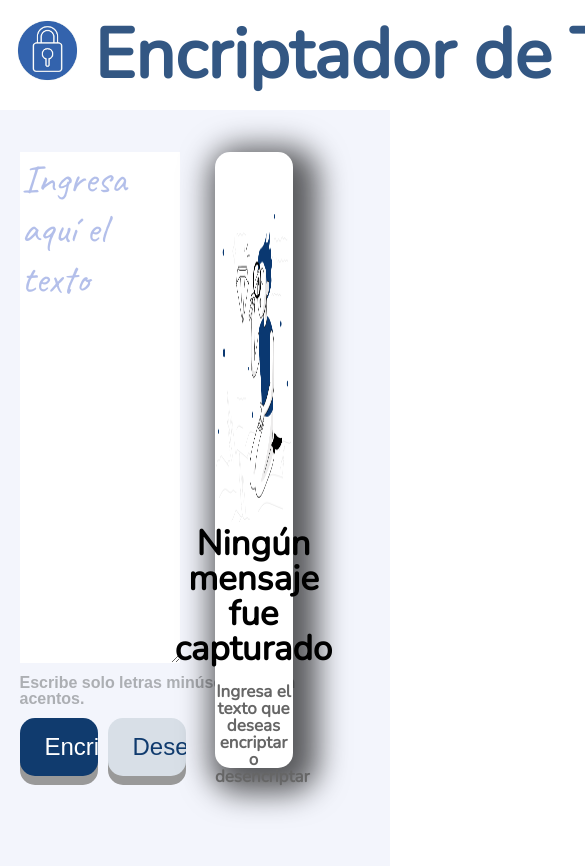
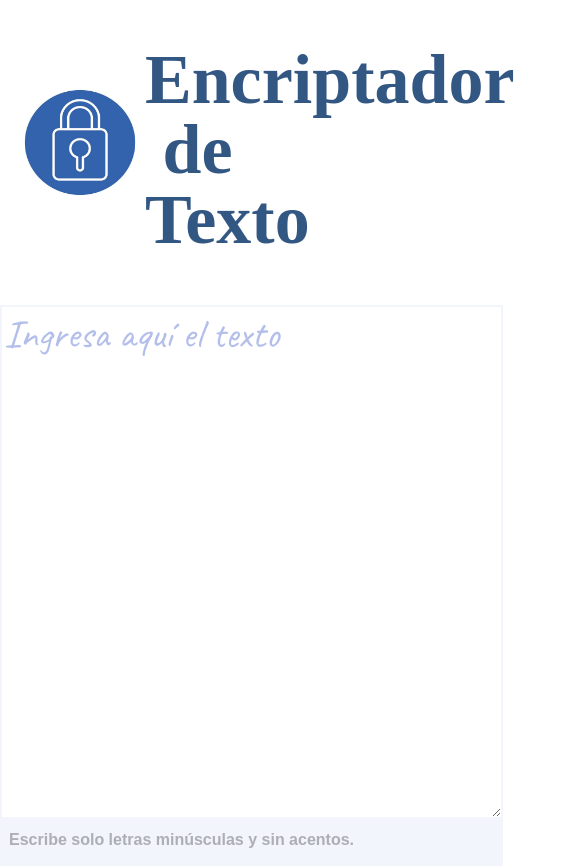
Before and after one commit to Balahart/encriptadordetexto-ABS, a plain HTML site: page index.html in a window 390 px wide. Shown: the top 866 px of the page, 585 px wide, since content can reach past the window. Drawn offline with nearby package versions, Linux system fonts and the light colour scheme; a web font is replaced by a local one.

Commit message:
Corrección de código html y aplicación de estilos incluyendo Responsive

```diff
--- a/css/style.css
+++ b/css/style.css
@@ -1,13 +1,3 @@
-body{
-    font-family: 'Nunito', sans-serif;
-    /*font-family: 'Caveat', cursive;
-    font-family: 'Dancing Script', cursive;
-    font-family: 'Montserrat', sans-serif;
-    font-family: 'News Cycle', sans-serif;
-    font-family: 'Nunito', sans-serif;
-    font-family: 'Roboto', sans-serif;
-    font-family: 'Roboto Condensed', sans-serif;*/
-}
 header{
     background-color: #ffffff;
     padding: 20px 20px;
@@ -82,7 +72,6 @@ header{
     top: 72%;
     gap: 10px;
 }
-
 .btn-encriptar{
     width: 25%;
     align-items: center;
@@ -135,19 +124,18 @@ header{
     box-shadow: 0 5px #666;
     transform: translateY(4px);
 }
-
-
 .salida-txt{
     display: flex;
     justify-content: center;
     position: absolute;
     width: 20%;
-    height: 73%;
+    height: 60%;
     left: 55%;
     top: 5%;
     background: rgb(255, 255, 255);
     box-shadow: 10px 10px 30px 15px rgba(0, 0, 0, 0.637);
     border-radius: 15px;
+
 }
 .mensaje-user{
     display: flex;
@@ -183,49 +171,80 @@ header{
     top: 10%;
 }
 
-.button-copy{
+
+
+
+@media (max-width: 57.5em){
+    header {
+        width: auto;
+        background-color: #ffffff;
+    }
+
+    main {
+        background: #f3f5fc;
+    }
+    .banner{
+        display:  inline;
+        position: a;
+        width: auto;
         display: flex;
         flex-direction: row;
-    align-items: flex-start;
+        margin: 0 auto;
+    }
+    .titulo-principal{
+        position: relative;
+        width: 30%;
+        height: 50%;
+        top: 10%;
+        text-align: center;
+        left: 30%;
+    }
+    .logo1{
         position: absolute;
-    width: 80%;
-    left: 29%;
-    top: 90%;
+        width: 40%;
+        height: 50%;
+        top: 25%;
     }
 
-.btn-copiar{
-    width: 50%;
+    .mensaje-in, .condiciones{
+        width: auto;
+        position: static;
+        padding: 2px;
+        border: 5px;
+   }
+   .main-container{
+        width: auto;
+        text-align: center;
+        position: absolute;
+        padding: 2px;
+        border: 5px;
+        background: #f3f5fc;
+   }
+   .buttons{
+    width: auto;
+    display: flex;
+    flex-direction: column;
     align-items: center;
-    padding: 15px 25px;
-    font-size: 24px;
-    cursor: pointer;
-    text-align: center;
-    text-decoration: none;
-    outline: none;
-    color: #fff;
-    background-color: rgb(16, 59, 110);
-    border: none;
-    border-radius: 15px;
-    box-shadow: 0 9px #999;
+    position: static;
+    margin: 0 0 20px 0;
    }
-.btn-copiar:hover{
-    background-color:  rgb(255, 255, 255);
-    color:  rgb(16, 59, 110);
-    font-size: 28px;
-}
-.btn-copiar:active{
-    background-color:  rgb(255, 255, 255);
-    color:  rgb(16, 59, 110);
-    box-shadow: 0 5px #666;
-    transform: translateY(4px);
-}
-@media screen and (max-width:480px){
-    .main-container {
-      flex-wrap: nowrap;
+   .btn-encriptar, .btn-desencriptar{
+    width: 80%;
+    margin: 6px;
    }
 
-    div {
-      flex-basis: 33%;
-      width: 100%;
+  .salida-txt, .mensaje-user, h1, p{
+    width: auto;
+    display: flex;
+    flex-direction: column;
+    align-items: center;
+    position: static;
+    padding: 10px 5px 15px 5px;
    }
+   .busqueda  {
+    top: 0;
+    display: none;
+    visibility: hidden;
    }
+
+}
--- a/index.html
+++ b/index.html
@@ -4,24 +4,25 @@
     <meta charset="UTF-8">
     <meta http-equiv="X-UA-Compatible" content="IE=edge">
     <meta name="viewport" content="width=device-width, initial-scale=1.0">
-    <title>Encriptador de Texto - ABS</title>
+    <title>Document</title>
     <link rel="stylesheet" href="css/reset.css">
     <link rel="stylesheet" href="css/style.css">
     <link rel="preconnect" href="https://fonts.googleapis.com">
     <link rel="preconnect" href="https://fonts.gstatic.com" crossorigin>
     <link href="https://fonts.googleapis.com/css2?family=Caveat&family=Dancing+Script&family=Montserrat:wght@100&family=News+Cycle&family=Nunito:wght@200&family=Roboto+Condensed:wght@300&family=Roboto:wght@100&display=swap" rel="stylesheet">
+
 </head>
 <body>
-    <script src="js/script.js"></script>
+
     <header>
         <div class="banner">
             <img class="logo1" src="img/candado1.jpg" alt="Logo de encriptador">
-            <h1>Encriptador de Texto</h1>
+            <h1 class="titulo-principal">Encriptador de Texto</h1>
         </div>
     </header>
+
     <main>
         <div class="main-container">
-            <div class="entrada-txt">
             <textarea name="mensaje-in" class="mensaje-in" id="mensaje-in" cols="30" rows="10" required placeholder="Ingresa aquí el texto"></textarea>
             <div class="condiciones">
                 <p>Escribe solo letras minúsculas y sin acentos.</p>
@@ -30,23 +31,17 @@
                 <input type="button" value="Encriptar" class="btn-encriptar" onclick="fn_encriptar()">
                 <input type="button" value="Desencriptar" class="btn-desencriptar" onclick="fn_desencriptar()">
             </div>
-            </div>
+
 
             <div class="salida-txt">
                 <img class="busqueda" src="img/find.png" alt="">
                 <div class="mensaje-user" id="mensaje-user">
                     <h1 class="titulo-msj">Ningún mensaje fue capturado</h1>
-                    <p class="mensaje-descripcion">Ingresa el texto que deseas encriptar o desencriptar</p>
-
-                    <!--<div class="button-copy">
-                        <input type="button" value="Copiar" class="btn-copiar" onclick="fn_copiar()">
-                    </div>
-                    <textarea name="mensaje-out" class="mensaje-out" id="mensaje-out" cols="30" rows="10"></textarea>-->
+                    <p class="mensaje-descripcion">Ingresa el texto que deseas encriptar o desencriptar en el cuadro</p>
                 </div>
             </div>
         </div>
     </main>
 
-
 </body>
 </html>
```
Lines whose indentation alone changed are shown as unchanged.
